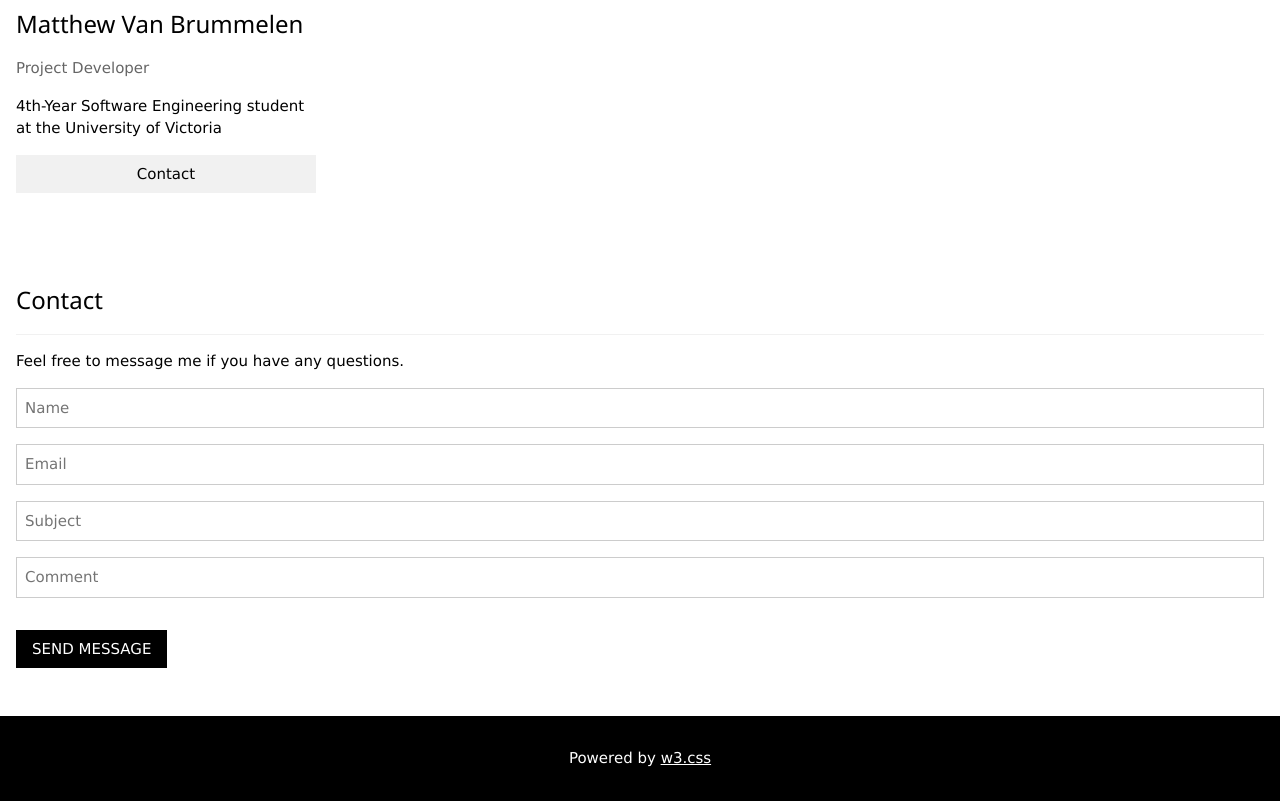
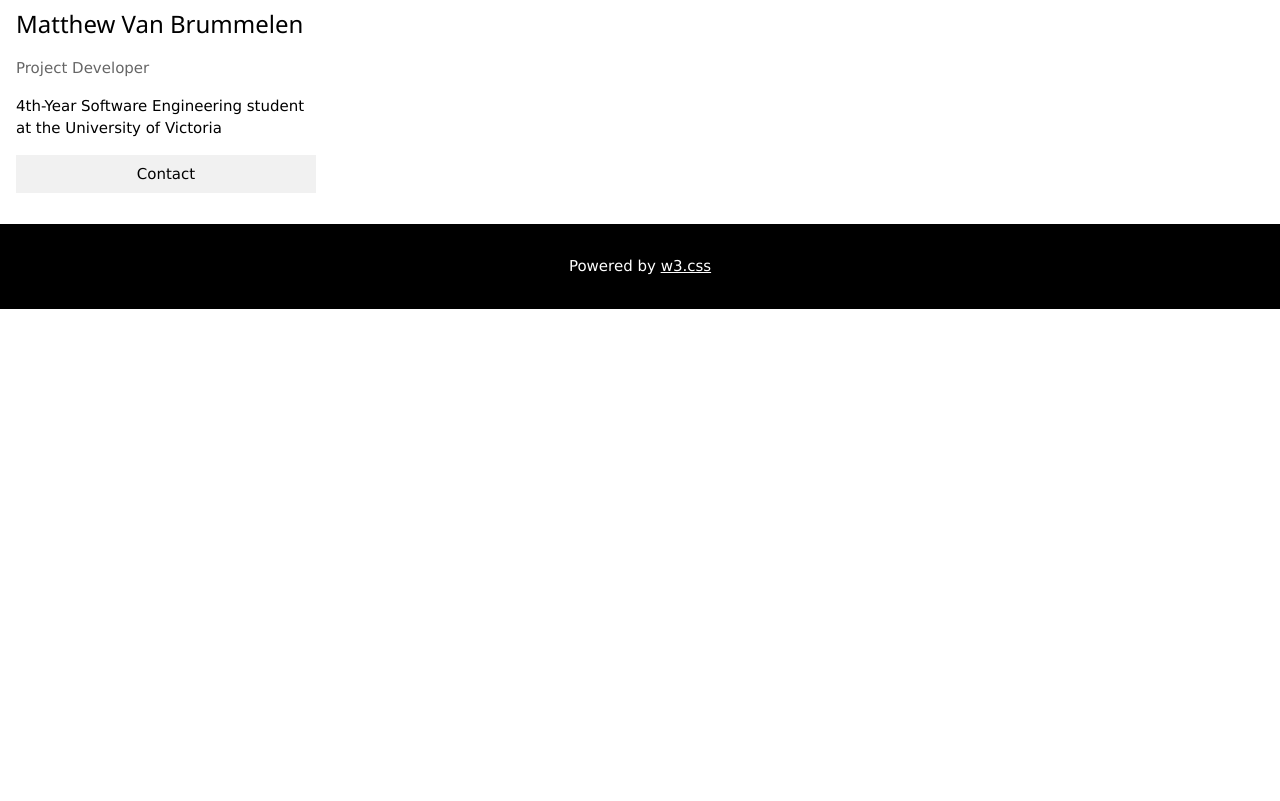
Before and after one commit to matthewvb77/TheSpatula, a Flask app: page / in a window 1280 px wide. Shown: the part 1914-2715 px from the top of the page. After the commit the page ends 2223 px from the top, so only its background shows below. Run offline with Flask 2, Linux system fonts and the light colour scheme; some libraries are stand-ins or nearby versions.

Commit message:
commented out the contact section

```diff
--- a/Flask_App/templates/index.html
+++ b/Flask_App/templates/index.html
@@ -106,19 +106,19 @@
   </div>
 
   <!-- Contact Section -->
-  <div class="w3-container w3-padding-32" id="contact">
-    <h3 class="w3-border-bottom w3-border-light-grey w3-padding-16">Contact</h3>
-    <p>Feel free to message me if you have any questions.</p>
-    <form action="/action_page.php" target="_blank">
-      <input class="w3-input w3-border" type="text" placeholder="Name" required name="Name">
-      <input class="w3-input w3-section w3-border" type="text" placeholder="Email" required name="Email">
-      <input class="w3-input w3-section w3-border" type="text" placeholder="Subject" required name="Subject">
-      <input class="w3-input w3-section w3-border" type="text" placeholder="Comment" required name="Comment">
-      <button class="w3-button w3-black w3-section" type="submit">
-        <i class="fa fa-paper-plane"></i> SEND MESSAGE
-      </button>
-    </form>
-  </div>
+<!--  <div class="w3-container w3-padding-32" id="contact">-->
+<!--    <h3 class="w3-border-bottom w3-border-light-grey w3-padding-16">Contact</h3>-->
+<!--    <p>Feel free to message me if you have any questions.</p>-->
+<!--    <form action="/action_page.php" target="_blank">-->
+<!--      <input class="w3-input w3-border" type="text" placeholder="Name" required name="Name">-->
+<!--      <input class="w3-input w3-section w3-border" type="text" placeholder="Email" required name="Email">-->
+<!--      <input class="w3-input w3-section w3-border" type="text" placeholder="Subject" required name="Subject">-->
+<!--      <input class="w3-input w3-section w3-border" type="text" placeholder="Comment" required name="Comment">-->
+<!--      <button class="w3-button w3-black w3-section" type="submit">-->
+<!--        <i class="fa fa-paper-plane"></i> SEND MESSAGE-->
+<!--      </button>-->
+<!--    </form>-->
+<!--  </div>-->
 
 <!-- End page content -->
 </div>
```
